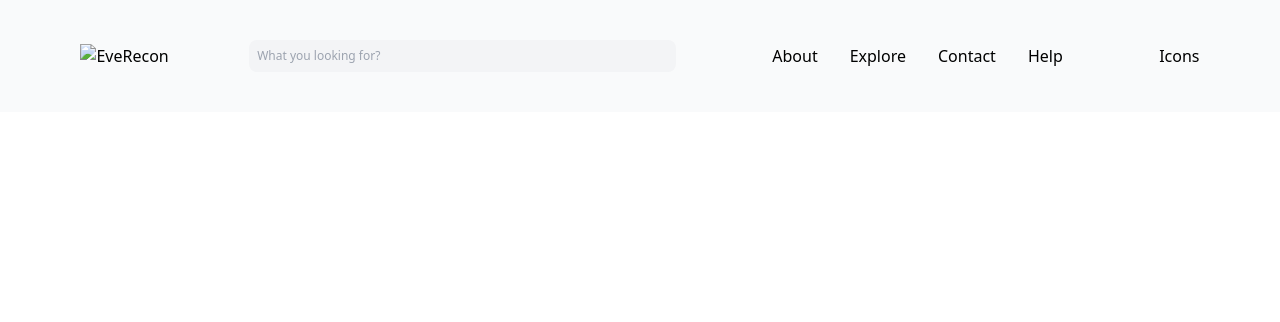
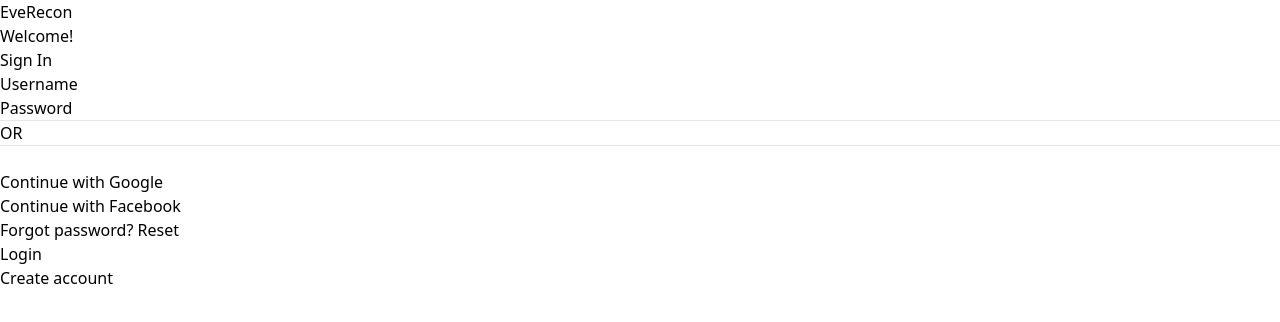
Before and after one commit to pracheejaviya1/everecon-frontend, a Gatsby site: page / in a window 1280 px wide. Built offline with nearby package versions, Linux system fonts and the light colour scheme; Gatsby itself is replaced by a stand-in of ours.

Commit message:
login component done

```diff
--- /dev/null
+++ b/src/components/login.tsx
@@ -0,0 +1,46 @@
+import React from 'react';
+
+export default function Login() {
+  return (
+    <div>
+      <h1>EveRecon</h1>
+      <h2>Welcome!</h2>
+      <text>Sign In</text>
+      <form>
+        <label>
+          Username
+          <input type='email' name='email' />
+        </label>
+        <br />
+        <label>
+          Password
+          <input type='text' name='name' />
+        </label>
+      </form>
+      <hr />
+      <text>OR</text>
+      <hr />
+      <br />
+      <button>
+        <text> Continue with Google </text>
+      </button>
+      <br />
+      <button>
+        <text> Continue with Facebook </text>
+      </button>
+      <br />
+      <text>
+        Forgot password? <text>Reset</text>
+      </text>
+      <br />
+      <button>
+        <text> Login </text>
+      </button>
+      <br />
+      <button>
+        <text> Create account </text>
+      </button>
+      <br />
+    </div>
+  );
+}
--- a/src/pages/index.tsx
+++ b/src/pages/index.tsx
@@ -1,6 +1,6 @@
 import React from 'react';
-import Header from '../components/header';
+import Login from '../components/login';
 
 export default function Home() {
-  return <Header></Header>;
+  return <Login></Login>;
 }
```
